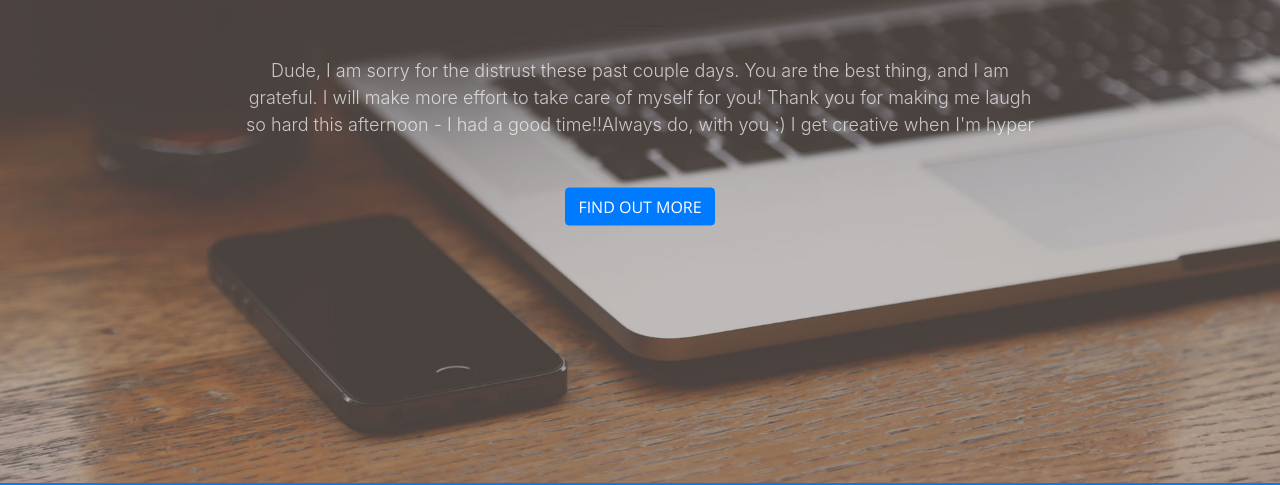
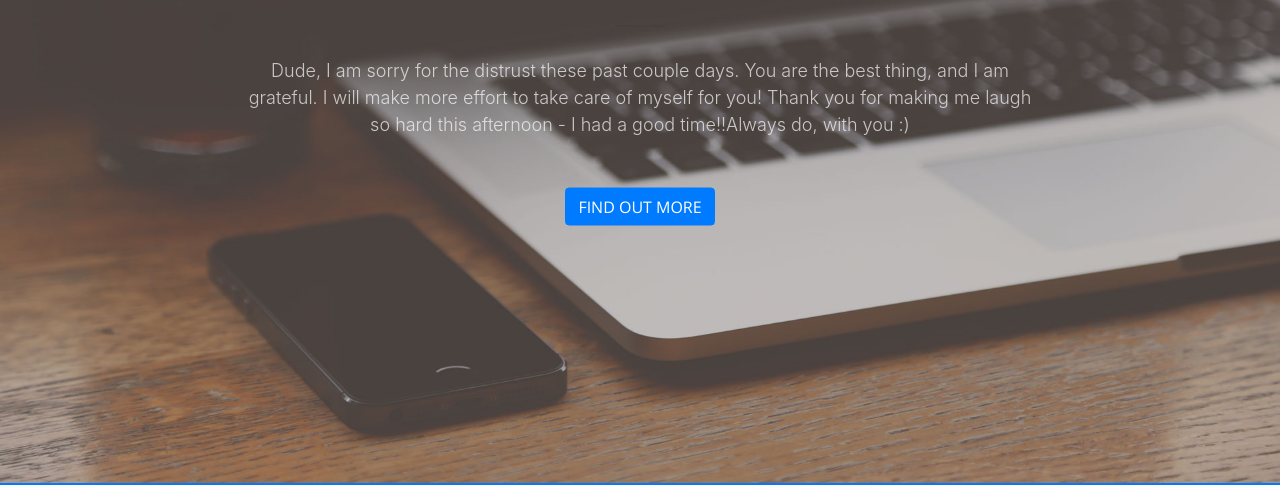
Before and after one commit to 80000K/Web, a website with bundled scripts: page index.html in a window 1280 px wide. Shown: the part 317-802 px from the top of the page. Built offline with nearby package versions, Linux system fonts and the light colour scheme.

Commit message:
Revert "hyper"
This reverts commit deabaf2debf03337e4ec4c950d53588bedabc30e.

```diff
--- a/index.html
+++ b/index.html
@@ -59,7 +59,7 @@
         <div class="header-content-inner">
           <h1 id="homeHeading">DMITRY LOOOK WHAT I MADE</h1>
           <hr>
-          <p>Dude, I am sorry for the distrust these past couple days. You are the best thing, and I am grateful. I will make more effort to take care of myself for you! Thank you for making me laugh so hard this afternoon - I had a good time!!Always do, with you :) I get creative when I'm hyper</p>
+          <p>Dude, I am sorry for the distrust these past couple days. You are the best thing, and I am grateful. I will make more effort to take care of myself for you! Thank you for making me laugh so hard this afternoon - I had a good time!!Always do, with you :)</p>
           <a class="btn btn-primary btn-xl js-scroll-trigger" href="#about">Find Out More</a>
         </div>
       </div>
```
